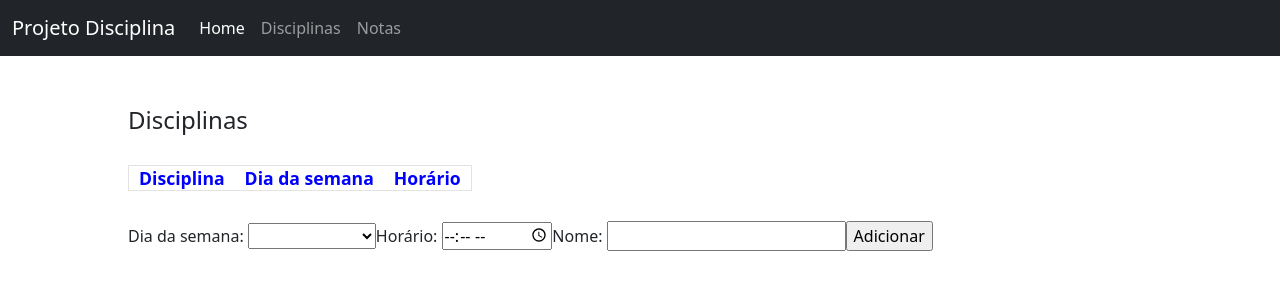
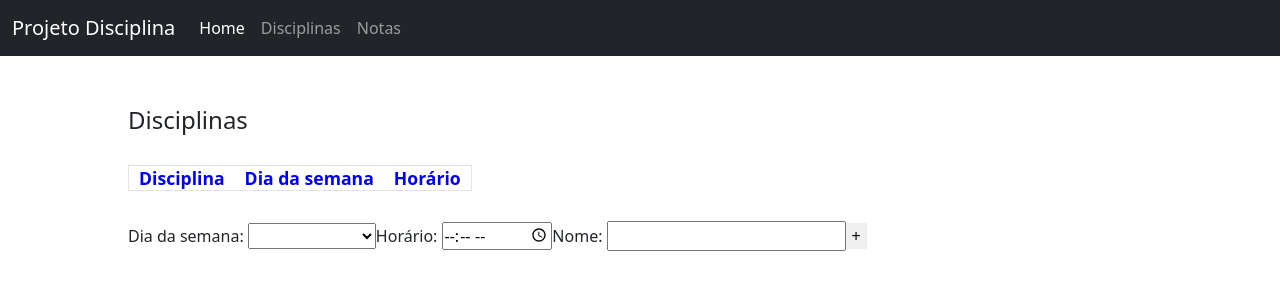
Before and after one commit to isabeela/projeto-disciplina, an Angular app: page /disciplina in a window 1280 px wide. Shown: the top 300 px of the page. Built offline with nearby package versions, Linux system fonts and the light colour scheme.

Commit message:
2 files modified

```diff
--- a/src/app/disciplina/disciplina.component.css
+++ b/src/app/disciplina/disciplina.component.css
@@ -42,3 +42,7 @@ td {
   color: #fff;
   font-weight: bolder;
 }
+
+.add {
+  border: none;
+}
--- a/src/app/disciplina/disciplina.component.html
+++ b/src/app/disciplina/disciplina.component.html
@@ -38,6 +38,6 @@
     Nome:
     <input type="text" [(ngModel)]="inputName" required>
   </label>
-    <input type="submit" value="Adicionar"  class="add" (click)="handleClick()">
+    <input type="submit" value="+"  class="add" (click)="handleClick()">
   </div>
 </section>
```
